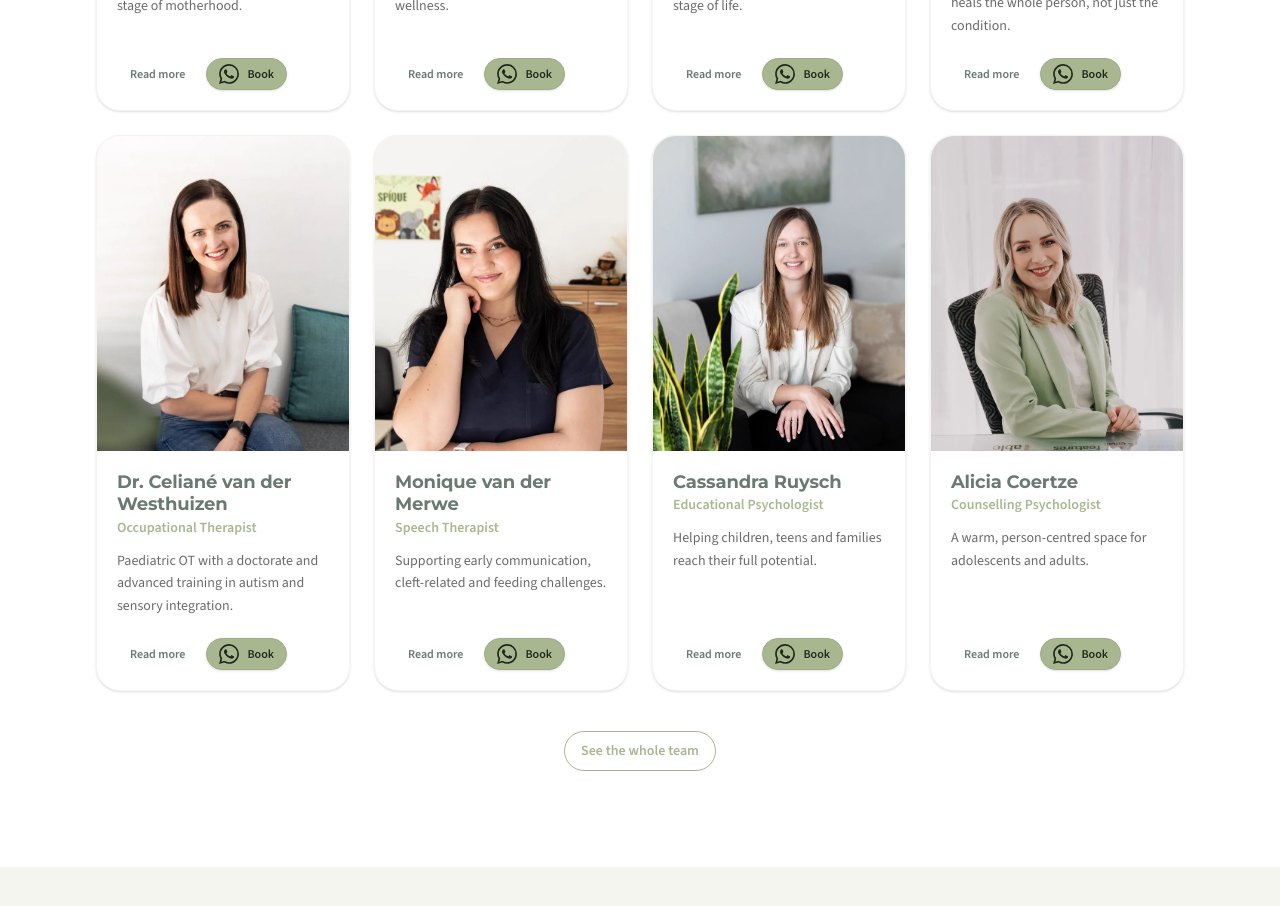
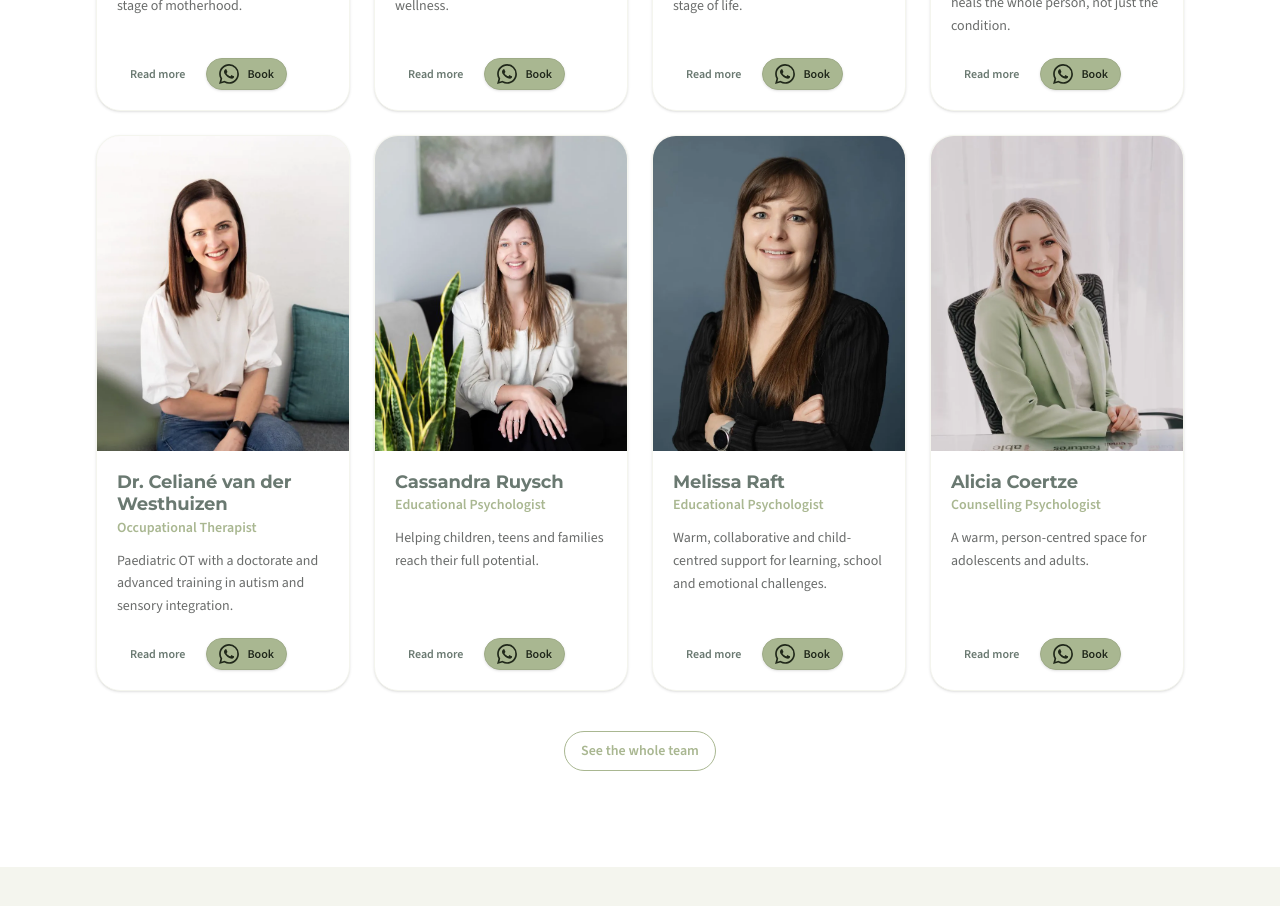
Before and after one commit to JacquesArlow/our-village, a Nuxt app: page / in a window 1280 px wide. Shown: the part 3940-4846 px from the top of the page. Built offline with nearby package versions, Linux system fonts and the light colour scheme.

Commit message:
Add Melissa Raft to team

```diff
--- a/data/team.ts
+++ b/data/team.ts
@@ -147,6 +147,16 @@ export const team: TeamMember[] = [
     bio: 'Corneli is an Educational Psychologist with over eight years of experience supporting children, adolescents and families through emotional, behavioural and learning challenges. With a special interest in trauma, she conducts comprehensive psycho-educational assessments and tailors therapy to each client, combining evidence-based interventions with a deep understanding of how the mind and body work together. Her body-based, neuroscience-informed approach helps clients process experiences in a way that supports lasting healing and growth.'
   },
   {
+    slug: 'melissa-raft',
+    name: 'Melissa Raft',
+    role: 'Educational Psychologist',
+    category: 'Child Development & Learning',
+    photo: img('melissa-raft'),
+    bookable: 'an educational psychology session with Melissa Raft',
+    tagline: 'Warm, collaborative and child-centred support for learning, school and emotional challenges.',
+    bio: 'Melissa is an Educational Psychologist and part of the multidisciplinary team at Our Village. With eight years in practice, she has a heart for supporting children who may find school, learning or navigating their emotions a little more challenging. Her approach is warm, collaborative, evidence-based and child-centred, taking time to understand the child behind the challenge as well as the family supporting them. From learning and developmental support to ADHD and attention-related challenges, autism spectrum support, specific learning disorder assessments, school readiness, psycho-educational, career and accommodations assessments, therapy and parental guidance, Melissa helps every child feel seen, supported and empowered to thrive.'
+  },
+  {
     slug: 'jessica-van-wyk',
     name: 'Jessica van Wyk',
     role: 'Baby & Toddler Stimulation Facilitator',
@@ -235,15 +245,6 @@ export const team: TeamMember[] = [
 
   // ────────────────────────────── Support Team ──────────────────────────────
   {
-    slug: 'dudu-receptionist',
-    name: 'Dudu',
-    role: 'Receptionist',
-    category: 'Support Team',
-    photo: img('dudu-receptionist'),
-    tagline: 'One of the friendly faces that makes Our Village feel like home.',
-    bio: 'Dudu is one of the friendly faces that makes Our Village feel like home. Known for her warm personality, helpful nature and genuine kindness, she has a special way of making every visitor feel welcomed and cared for — whether she’s assisting with appointments, answering questions or helping patients find their way.'
-  },
-  {
     slug: 'beauty-office-assistant',
     name: 'Beauty',
     role: 'Cleaner & Office Assistant',
--- a/pages/index.vue
+++ b/pages/index.vue
@@ -4,7 +4,7 @@ import { team } from '~/data/team'
 
 const site = useSite()
 const featured = team.filter((m) =>
-  ['andrea-swart', 'suzanne-de-beer', 'dr-natasha-bartie', 'cassandra-ruysch', 'danielle-skinner', 'monique-van-der-merwe', 'dr-celiane-van-der-westhuizen', 'alicia-coertze'].includes(m.slug)
+  ['andrea-swart', 'suzanne-de-beer', 'dr-natasha-bartie', 'cassandra-ruysch', 'melissa-raft', 'danielle-skinner', 'dr-celiane-van-der-westhuizen', 'alicia-coertze'].includes(m.slug)
 )
 
 const values = [
```
Also changed, not shown: public/team/dudu-receptionist.webp (deleted), public/team/melissa-raft.webp (added).
